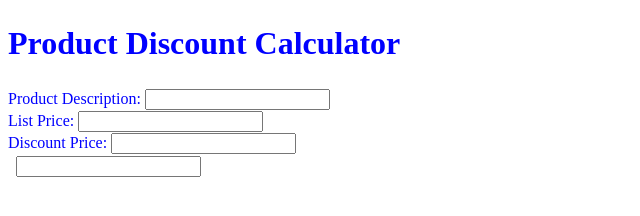
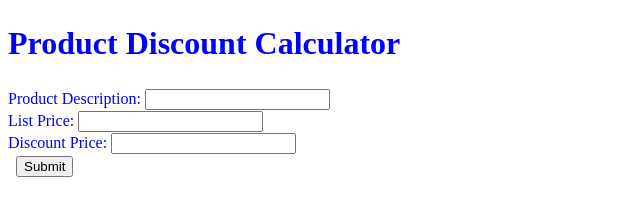
Before and after one commit to js296/IT218-Spring2017, a plain HTML site: page index.html in a window 1280 px wide. Shown: the whole page, without its empty margins (0-640 px from the left). Drawn offline with Linux system fonts and the light colour scheme; files that its build step writes are made by us from their sources.

Commit message:
Fixed button and spelling errors

```diff
--- a/index.html
+++ b/index.html
@@ -20,12 +20,12 @@
 	<input type ="text" name = "list_price"/><br />
 
 	<label>Discount Price:</label>
-	<input type="text" name "discount_price"/><br />
+	<input type="text" name "discount_percent"/><br />
       </div>
 
       <div id="buttons">
         <label>&nbsp;</label>
-	<input type="text" name="discount_percent"/><br />
+	<input type="submit" name="Calculate Discount"/><br />
       </div>
 
     </form>
```
